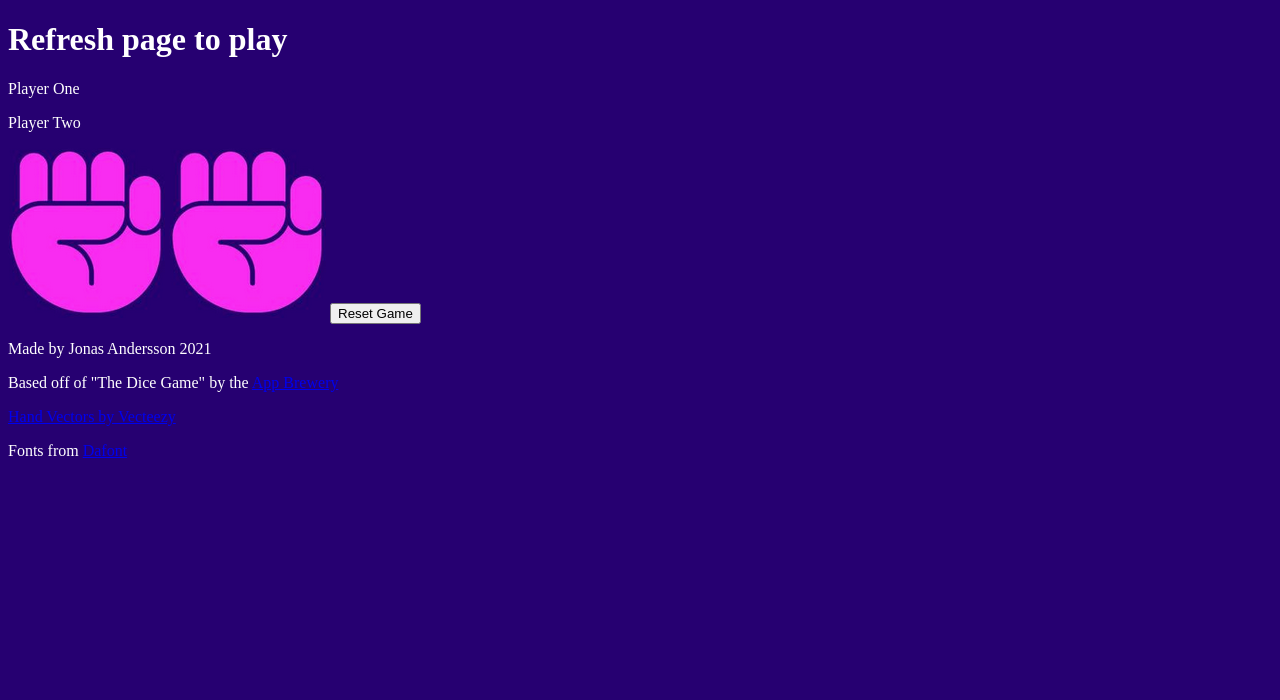
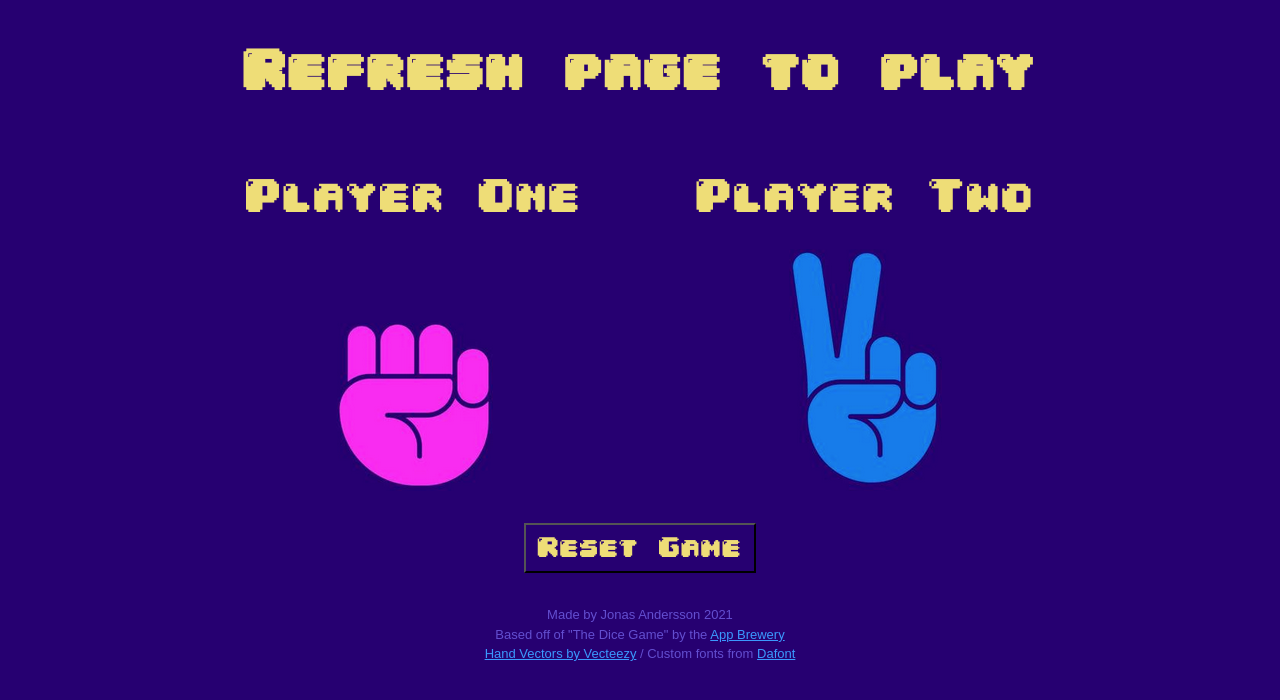
Before and after one commit to KippingMonkey/RockPaperScissors, a plain HTML site: page index.html in a window 1280 px wide. Drawn offline with Linux system fonts and the light colour scheme.

Commit message:
change layout from flex to grid

```diff
--- a/index.html
+++ b/index.html
@@ -6,6 +6,7 @@
   <meta name="viewport" content="width=device-width, initial-scale=1.0">
   <meta http-equiv="X-UA-Compatible" content="ie=edge">
   <link rel="stylesheet" href="style.css">
+  <link rel="font" href="fonts/04B30.TTF">
   <title>Rock Paper Scissors</title>
 </head>
 
@@ -13,19 +14,21 @@
   <header>
     <h1>Refresh page to play</h1>
   </header>
-  <main>
-    <p>Player One</p>
-    <p>Player Two</p>
-    <img src="images/rock.png" alt="illustration of handsymbol for rock">
-    <img src="images/rock.png" alt="illustration of handsymbol for rock">
-    <button>Reset Game</button>
-  </main>
-  <footer>
-    <p>Made by Jonas Andersson 2021</p>
-    <p>Based off of "The Dice Game" by the <a href="https://www.appbrewery.co/">App Brewery</a></p>
-    <p><a href="https://sv.vecteezy.com/gratis-vektor/hand">Hand Vectors by Vecteezy</a></p>
-    <p>Fonts from <a href="https://www.dafont.com/04b-30.font">Dafont</a></p>
-  </footer>
+  <div class="grid-container">
+      <p class="player-text p1">Player One</p>
+      <p class="player-text p2">Player Two</p>
+
+      <img id="img-left" src="images/rock.png" alt="illustration of handsymbol for rock">
+      <img id="img-right" src="images/scissors.png" alt="illustration of handsymbol for scissors">
+
+      <button id="reset-btn">Reset Game</button>
+    <footer>
+      <p>Made by Jonas Andersson 2021</p>
+      <p>Based off of "The Dice Game" by the <a href="https://www.appbrewery.co/">App Brewery</a></p>
+      <p><a href="https://sv.vecteezy.com/gratis-vektor/hand">Hand Vectors by Vecteezy</a> / Custom fonts from <a href="https://www.dafont.com/04b-30.font">Dafont</a></p>
+      <p></p>
+    </footer>
+  </div>
 
 </body>
 
--- a/style.css
+++ b/style.css
@@ -1,9 +1,91 @@
-body {
-  color: white;
-  background-color: #260071;
+@font-face {
+  font-family: "Pixel04B";
+  src: url("fonts/04b30.woff") format("woff"),
+    url("fonts/04B30.ttf") format("truetype");
 }
 
-@font-face {
-  font-family: RPS_font;
-  src: fonts/04B30.TTF;
+:root {
+  --color-background: #260071;
+  --color-rock: #f92df1;
+  --color-paper: #35dfba;
+  --color-scissors: #177cea;
+  --color-text: #eedd77;
+  --color-footer-text: #634ed0;
+  --ff-gameText: "Pixel04B", sans-serif;
+  --ff-footerText: "Helvetica Neue", Helvetica, Arial, sans-serif;
 }
+
+* {
+  padding: 0;
+  margin: 0;
+  box-sizing: border-box;
+  /* outline: 1px solid red; */
+}
+
+body {
+  background-color: var(--color-background);
+}
+
+h1 {
+  text-align: center;
+  font-family: var(--ff-gameText);
+  font-size: 3rem;
+  color: var(--color-text);
+  margin: 3rem 0 5rem 0;
+}
+
+.grid-container {
+  display: grid;
+  grid-template-columns: 0.6fr 1fr 0.2fr 1fr 0.6fr;
+  grid-template-rows: 1fr 1fr 1fr 1fr;
+  row-gap: 2rem;
+  justify-items: center;
+  height: 3rem;
+  margin: 3rem 0;
+}
+
+.player-text {
+  display: inline;
+  font-family: var(--ff-gameText);
+  font-size: 2.5rem;
+  color: var(--color-text);
+}
+.p1 {
+  grid-column-start: 2;
+  align-self: center;
+}
+.p2 {
+  grid-column-start: 4;
+  align-self: center;
+}
+#img-left {
+  grid-column-start: 2;
+  align-self: end;
+}
+#img-right {
+  grid-column-start: 4;
+  align-self: end;
+}
+#reset-btn {
+  grid-column-start: 2;
+  grid-column-end: span 3;
+  background-color: var(--color-background);
+  color: var(--color-text);
+  font-family: var(--ff-gameText);
+  font-size: 1.5rem;
+  padding: 0.7rem;
+}
+
+footer {
+  grid-column-start: 2;
+  grid-column-end: span 3;
+  text-align: center;
+  color: var(--color-footer-text);
+  font-size: small;
+  font-family: sans-serif;
+  line-height: 1.5;
+}
+a {
+  text-decoration: underline;
+  color: rgb(59, 153, 254);
+}
```
